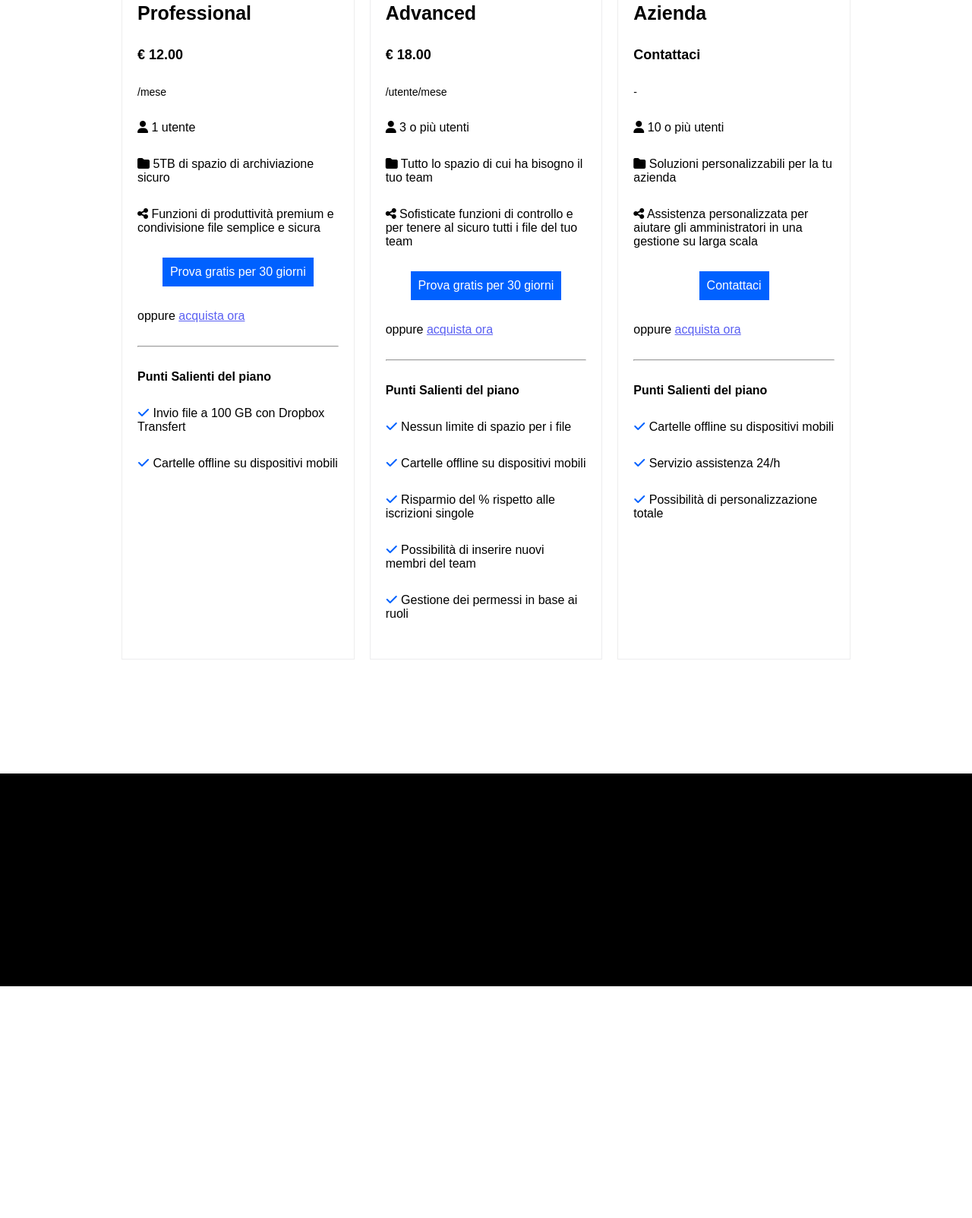
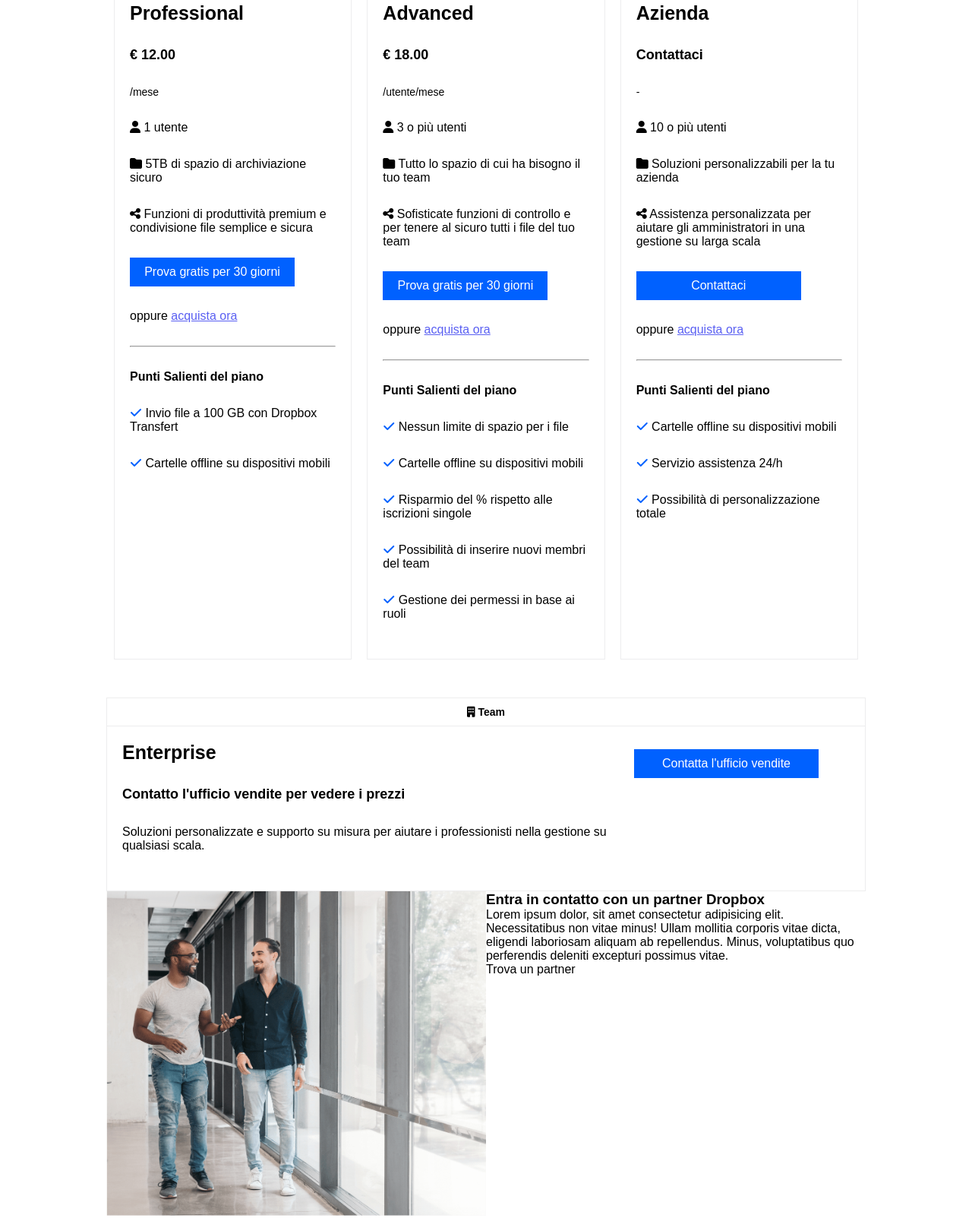
Before and after one commit to AngeloCalabro/htmlcss-dropbox, a plain HTML site: page index.html in a window 1280 px wide. Shown: the part 1184-2787 px from the top of the page at 76% size. Before the commit the page ends 2482 px from the top, so only its background shows below. Drawn offline with Linux system fonts and the light colour scheme.

Commit message:
prima sezione conclusa

```diff
--- a/css/style.css
+++ b/css/style.css
@@ -123,9 +123,12 @@ header {
 }
 
 /* main */
+
 section {
     margin-bottom: 150px;
 }
+
+/* prima sezione */
 
 h2 {
     font-size: var(--font-l);
@@ -136,16 +139,11 @@ div#radio-find label {
     padding: 30px;
 }
 
-.cards {
-    margin: 50px 10px;
-
-    /* rimuovere */
-}
 
 .card {
     border: 1px solid var(--grey);
     width: calc((100% - 60px)/ 3);
-    margin: 0 auto;
+    margin: 50px 10px;
 }
 
 main ul {
@@ -178,7 +176,7 @@ main li {
 
 .btn-width {
     text-align: center;
-    margin: auto;
+    width: 80%;
 }
 
 #buy-now {
@@ -194,7 +192,22 @@ main li {
     color: var(--botton);
 }
 
+.cards-btn-right {
+    width: 35%;
+    padding: 30px 0;
+}
 
+.card-down {
+    border: 1px solid var(--grey);
+
+}
+
+
+/* seconda sezione */
+
+section img {
+    width: 50%;
+}
 
 /* footer */
 footer {
--- a/index.html
+++ b/index.html
@@ -97,7 +97,7 @@
                             file semplice e sicura
                         </li>
                         <li>
-                            <div class="btn-width"><a id="btn" href="#">Prova gratis per 30 giorni</a></div>
+                            <a id="btn" class="btn-width" href="#">Prova gratis per 30 giorni</a>
                         </li>
 
                         <li>
@@ -147,7 +147,7 @@
                             controllo e per tenere al sicuro tutti i file del tuo team
                         </li>
                         <li>
-                            <div class="btn-width"><a id="btn" href="#">Prova gratis per 30 giorni</a></div>
+                            <a id="btn" class="btn-width" href="#">Prova gratis per 30 giorni</a>
                         </li>
 
                         <li>
@@ -207,7 +207,7 @@
                             aiutare gli amministratori in una gestione su larga scala
                         </li>
                         <li>
-                            <div class="btn-width"><a id="btn" href="#">Contattaci</a></div>
+                            <a id="btn" class="btn-width" href="#">Contattaci</a>
                         </li>
 
                         <li>
@@ -233,9 +233,39 @@
                     </ul>
                 </div>
             </div>
+
+            <!-- card al fondo -->
+            <div class="card-down">
+                <h5 class="card-client"><i class="fa-solid fa-building"></i> Team</h5>
+                <div class="d-flex">
+                    <ul>
+                        <li>
+                            <h3 class="card-title-client">Enterprise</h3>
+                        </li>
+                        <li>
+                            <h4 class="card-price">Contatto l'ufficio vendite per vedere i prezzi</h4>
+                        </li>
+                        <li>
+                            Soluzioni personalizzate e supporto su misura per aiutare i
+                            professionisti nella gestione su qualsiasi scala.
+                        </li>
+                    </ul>
+                    <div class="cards-btn-right"><a id="btn" class="btn-width" href="#">Contatta l'ufficio vendite</a>
+                    </div>
+                </div>
+            </div>
         </section>
 
-        <section></section>
+        <section class="min-container d-flex">
+            <img src="./img/partner.png" alt="partner">
+            <div>
+                <h3>Entra in contatto con un partner Dropbox</h3>
+                <p>Lorem ipsum dolor, sit amet consectetur adipisicing elit. Necessitatibus non vitae minus! Ullam
+                    mollitia corporis vitae dicta, eligendi laboriosam aliquam ab repellendus. Minus, voluptatibus quo
+                    perferendis deleniti excepturi possimus vitae.</p>
+                <div>Trova un partner</div>
+            </div>
+        </section>
         <section></section>
         <section></section>
         <section></section>
```
